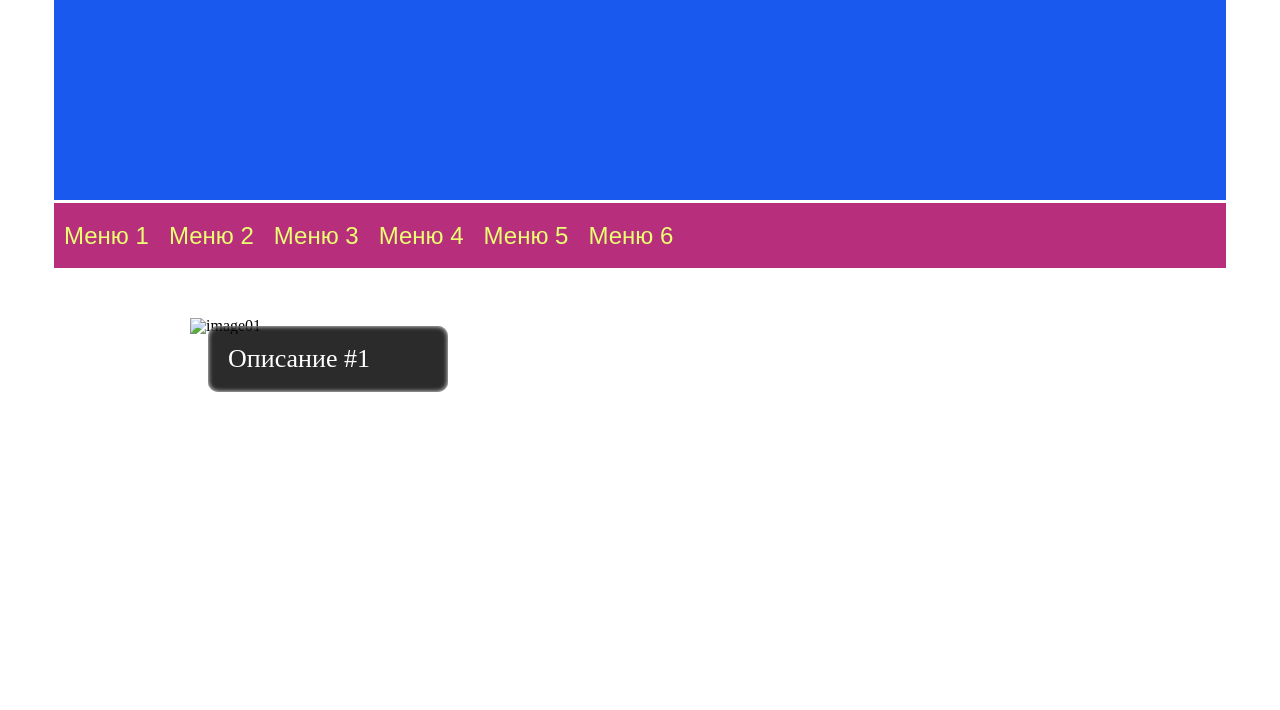
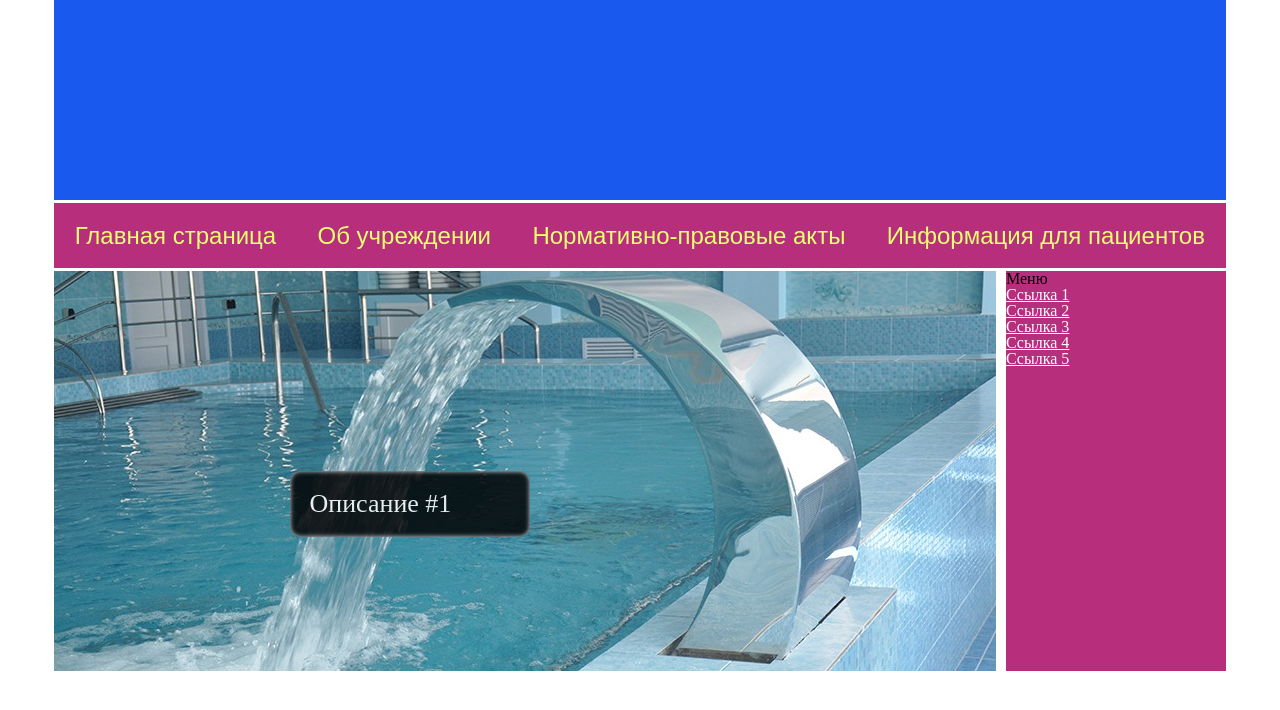
Before and after one commit to mlpu-4gena/site1, a plain HTML site: page index.html in a window 1280 px wide. Drawn offline with Linux system fonts and the light colour scheme.

Commit message:
12.04.2017

```diff
--- a/css/slider.css
+++ b/css/slider.css
@@ -1,11 +1,13 @@
 
 /* Слайдер */
 .slides {
-    height:300px;
-    margin:50px auto;
+	margin-top:3px;
+    height:400px;
     overflow:hidden;
     position:relative;
-    width:900px;
+    width:942px;
+    z-index: 1;
+    float:left;
 }
 .slides ul {
     list-style:none;
--- a/css/style.css
+++ b/css/style.css
@@ -41,7 +41,11 @@ table {
 	border-collapse: collapse;
 	border-spacing: 0;
 }
-
+ .sit{
+ 	margin:0 auto;
+ 	height:200px;
+  width:1172px;
+ }
 
 
 
@@ -50,7 +54,7 @@ table {
 
 
 .header{
-  margin:0 auto;
+
    height:200px;
   width:1172px;
   background-color:#1959ED;
@@ -60,10 +64,10 @@ table {
 }
 
 
-
+/*Выпадающее меню*/
 
 .menucentr{
-  margin:0 auto;
+
   height:65px;
   width:1172px;
   background-color:#B72E7C;
@@ -74,7 +78,7 @@ table {
 }
 .menucentr li a{
   color:#EBFE72;
-  padding: 0 10px;
+  padding: 0 20.7px;
   font-family: 'Orbitron', sans-serif;
   font-size:24px;
   text-decoration: none;
@@ -89,11 +93,12 @@ table {
 }
 
 
-/*Выпадающее меню*/
+/*Выпадающее меню(Выпады)*/
 .dropdown{
   position:absolute;
   top:100%;
   width:150px;
+  z-index: 2;
   background:#B72E7C;
   display:none;
 }
@@ -109,3 +114,26 @@ table {
   line-height:45px;
   height:45px;
 }
+
+
+
+
+/*Правое меню*/
+
+.leftmenu{
+  margin-top:3px;
+  width: 220px;
+  height: 400px;
+  float:right;
+  background-color:#B72E7C;
+}
+
+.leftmenu li a{
+
+   color:#ffffff;
+
+
+
+
+
+}
--- a/index.html
+++ b/index.html
@@ -7,6 +7,7 @@
 		<link href="css/slider.css" rel="stylesheet">
 	</head>
 	<body>
+	<div class="sit">
 	<div class="header"></div>
 
 <div class="header1"></div>
@@ -16,45 +17,59 @@
 
 
 
-<div class="sit">
+
   <div id="nav">
     <ul class="menucentr">
-      <li><a href="#menu1">Меню 1</a>
+      <li><a href="#menu1">Главная страница</a>
       </li>
-      <li><a href="#">Меню 2</a>
+      <li><a href="#">Об учреждении</a>
         <ul class="dropdown">
         <li><a href="#">Ссылка1</a></li>
         <li><a href="#">Ссылка2</a></li>
         <li><a href="#">Ссылка3</a></li>
         <li><a href="#">Ссылка4</a></li>
       </ul></li>
-      <li><a href="#menu3">Меню 3</a></li>
-      <li><a href="#menu4">Меню 4</a></li>
-      <li><a href="#menu5">Меню 5</a></li>
-      <li><a href="#menu6">Меню 6</a></li>
+      <li><a href="#menu3">Нормативно-правовые акты </a></li>
+      <li><a href="#menu4">Информация для пациентов</a></li>
+
+
     </ul>
   </div>
-</div>
-
-
 
 
 
 <div class="slides">
     <ul> <!-- Слайды -->
-        <li><img src="images/pic1.jpg" alt="image01" />
+        <li><img src="images/Bas.jpg" alt="image01" />
 <div>Описание #1</div>
 </li>
-        <li><img src="images/pic2.jpg" alt="image02" />
+        <li><img src="images/Det.jpg" alt="image02" />
             <div>Описание #2</div>
         </li>
-        <li><img src="images/pic3.jpg" alt="image03" />
+        <li><img src="images/Hosp.jpg" alt="image03" />
             <div>Описание #3</div>
         </li>
-<li><img src="images/pic4.jpg" alt="image04" />
+<li><img src="images/Vzros.jpg" alt="image04" />
 <div>Описание #4</div>
  </li>
 </ul>
 </div>
+
+
+<div class="leftmenu">
+<ul>
+  <li>Меню</li>
+  <li><a href="#">Ссылка 1</a></li>
+  <li><a href="#">Ссылка 2</a></li>
+  <li><a href="#">Ссылка 3</a></li>
+  <li><a href="#">Ссылка 4</a></li>
+  <li><a href="#">Ссылка 5</a></li>
+
+</ul>
+
+</div>
+
+
+</div>
 </body>
 </html>
```
Also changed, not shown: images/Bas.jpg (added), images/Det.jpg (added), images/Hosp.jpg (added), images/Vzros.jpg (added).
